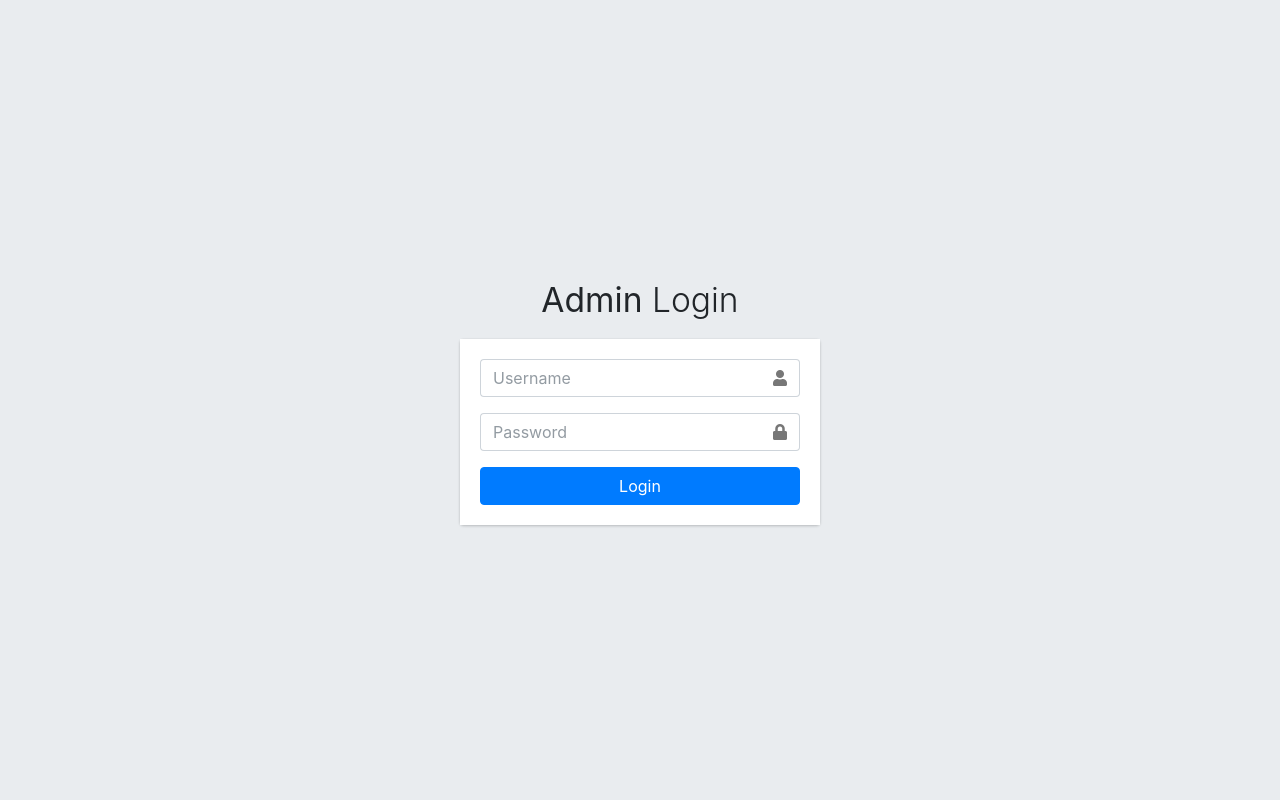
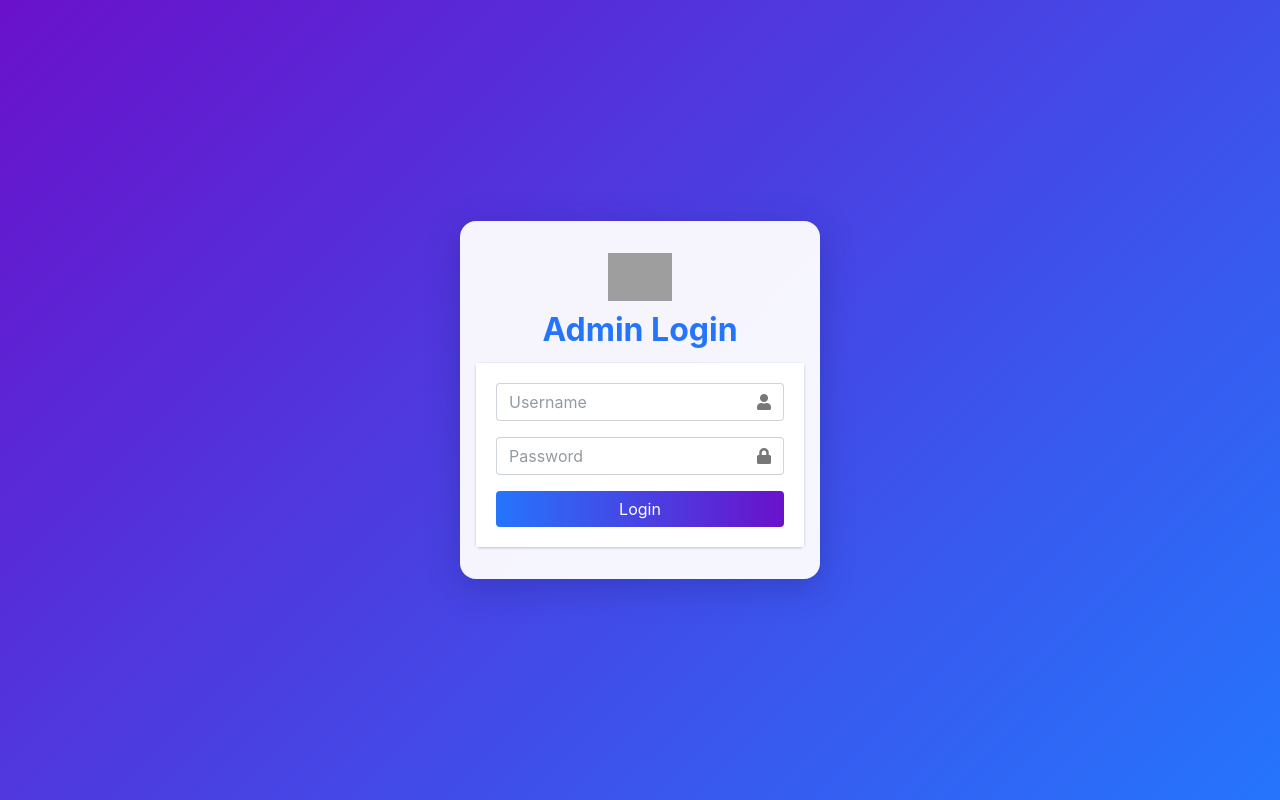
Before and after one commit to SriYulianingsih/aplikasi_survey_testimoni, a CodeIgniter 4 app: the page made by app/Views/admin/login.php in a window 1280 px wide. Run offline with PHP 8.4 and a stand-in for CodeIgniter, Linux system fonts and the light colour scheme; the template is opened without the code that fills it, so the values that code supplies are empty; some libraries are stand-ins or nearby versions; grey boxes are pictures that could not be loaded.

Commit message:
ubah tampilan login

```diff
--- a/app/Views/admin/login.php
+++ b/app/Views/admin/login.php
@@ -6,13 +6,46 @@
   <title>Login Admin</title>
   <link rel="stylesheet" href="<?= base_url('adminlte/plugins/fontawesome-free/css/all.min.css') ?>">
   <link rel="stylesheet" href="<?= base_url('adminlte/dist/css/adminlte.min.css') ?>">
+  <style>
+    body.login-page {
+      background: linear-gradient(135deg, #6a11cb 0%, #2575fc 100%);
+      min-height: 100vh;
+      display: flex;
+      align-items: center;
+      justify-content: center;
+    }
+    .login-box {
+      box-shadow: 0 8px 32px 0 rgba(31, 38, 135, 0.37);
+      border-radius: 16px;
+      background: rgba(255,255,255,0.95);
+      padding: 2rem 1rem;
+    }
+    .login-logo img {
+      width: 64px;
+      margin-bottom: 10px;
+    }
+    .btn-primary {
+      background: linear-gradient(90deg, #2575fc 0%, #6a11cb 100%);
+      border: none;
+      transition: background 0.3s;
+    }
+    .btn-primary:hover {
+      background: linear-gradient(90deg, #6a11cb 0%, #2575fc 100%);
+    }
+    @media (max-width: 576px) {
+      .login-box {
+        padding: 1rem 0.5rem;
+      }
+    }
+  </style>
 </head>
 <body class="hold-transition login-page">
 <div class="login-box">
-  <div class="login-logo">
-    <b>Admin</b> Login
+  <div class="login-logo text-center">
+    <img src="<?= base_url('adminlte/dist/img/AdminLTELogo.png') ?>" alt="Logo">
+    <h2 style="font-weight:700; color:#2575fc; margin-bottom:0;">Admin Login</h2>
   </div>
-  <div class="card">
+  <div class="card border-0">
     <div class="card-body login-card-body">
       <?php if(session()->getFlashdata('error')): ?>
         <div class="alert alert-danger"><?= session()->getFlashdata('error') ?></div>
```
